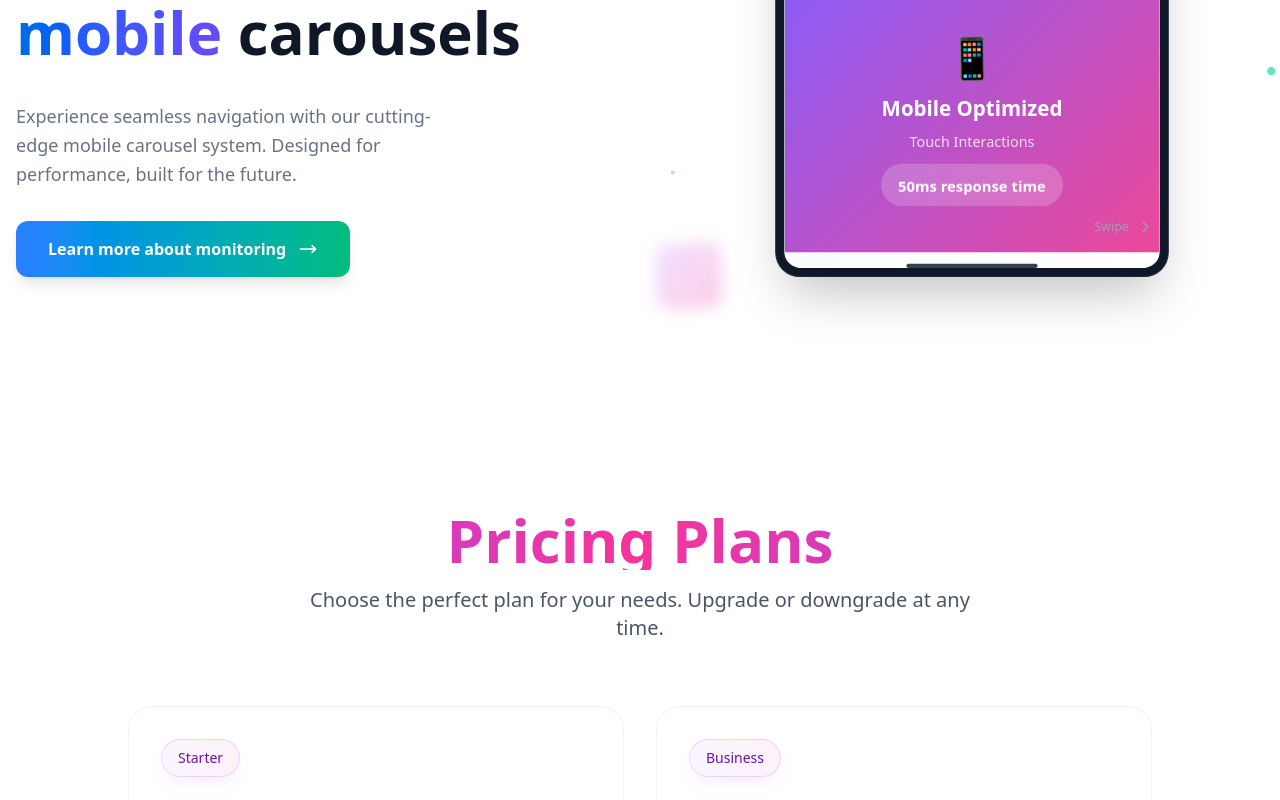
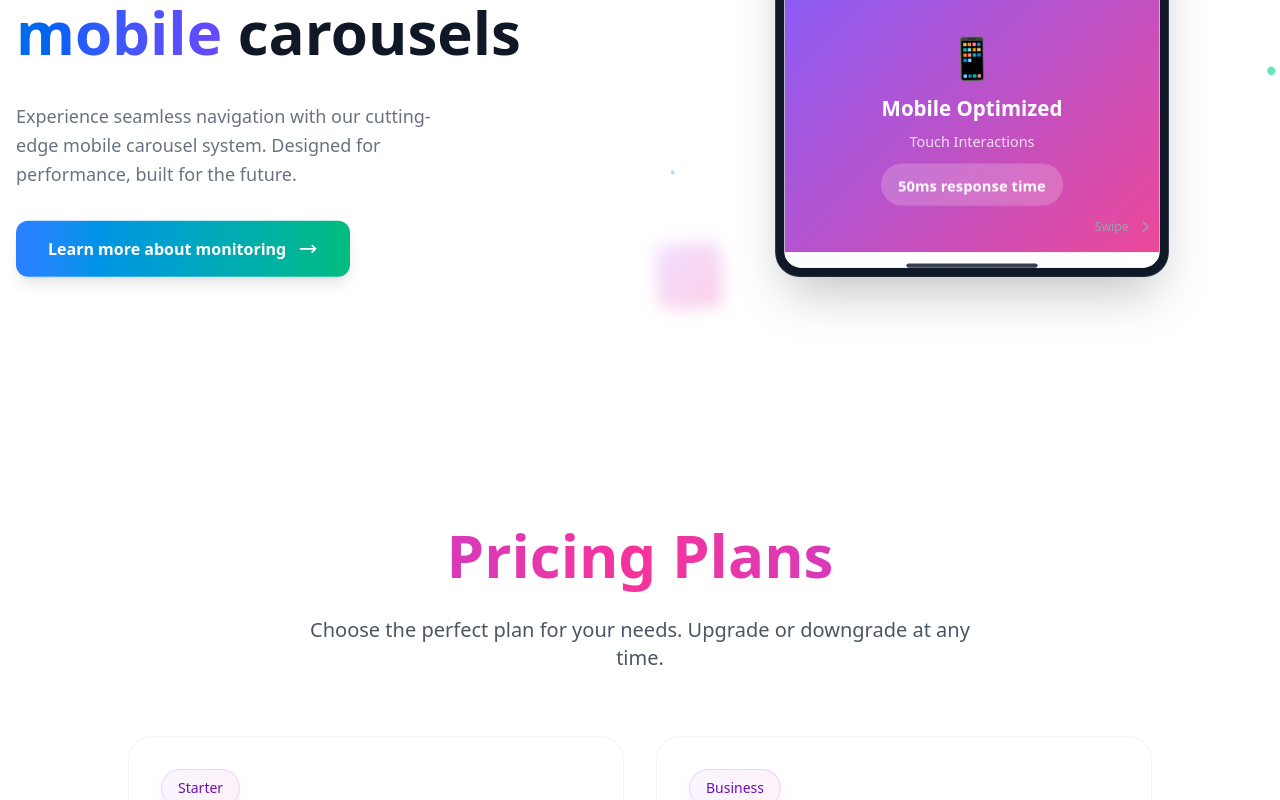
Before and after one commit to kanishka-commits/BizFlow, a React (Vite) app: page / in a window 1280 px wide. Shown: the part 2831-3631 px from the top of the page. Built offline with nearby package versions, Linux system fonts and the light colour scheme.

Commit message:
Fixed the clipping of the Pricing Plans

```diff
--- a/src/components/PricingSection.jsx
+++ b/src/components/PricingSection.jsx
@@ -192,7 +192,7 @@ const PricingSection = () => {
             initial="hidden"
             whileInView="show"
             viewport={{ once: true, margin: "-50px" }}
-            className="text-4xl md:text-5xl lg:text-6xl font-bold mb-4 bg-gradient-to-r from-purple-600 via-pink-500 to-purple-600 bg-clip-text text-transparent"
+            className="text-4xl md:text-5xl lg:text-6xl font-bold mb-4 bg-gradient-to-r from-purple-600 via-pink-500 to-purple-600 bg-clip-text text-transparent leading-normal"
           >
             Pricing Plans
           </motion.h2>
```
